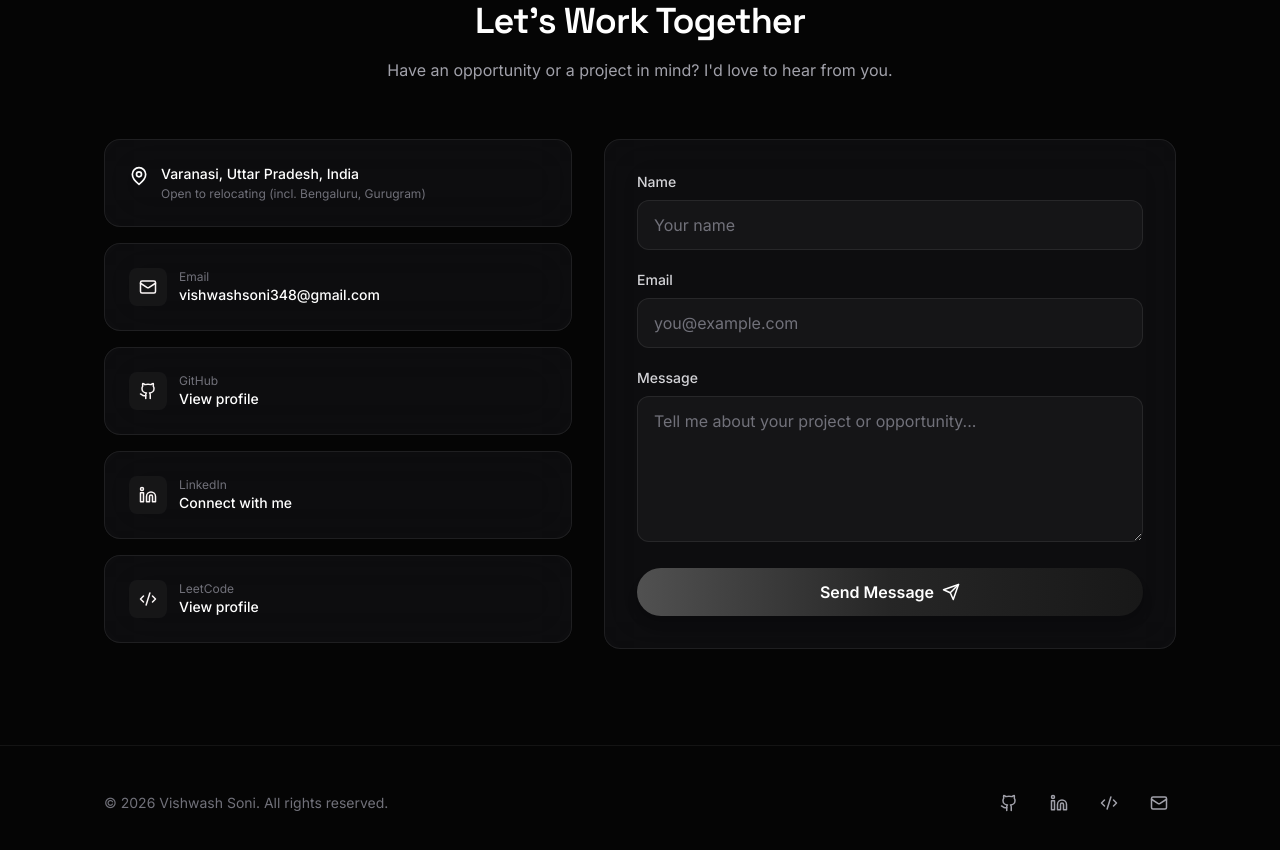
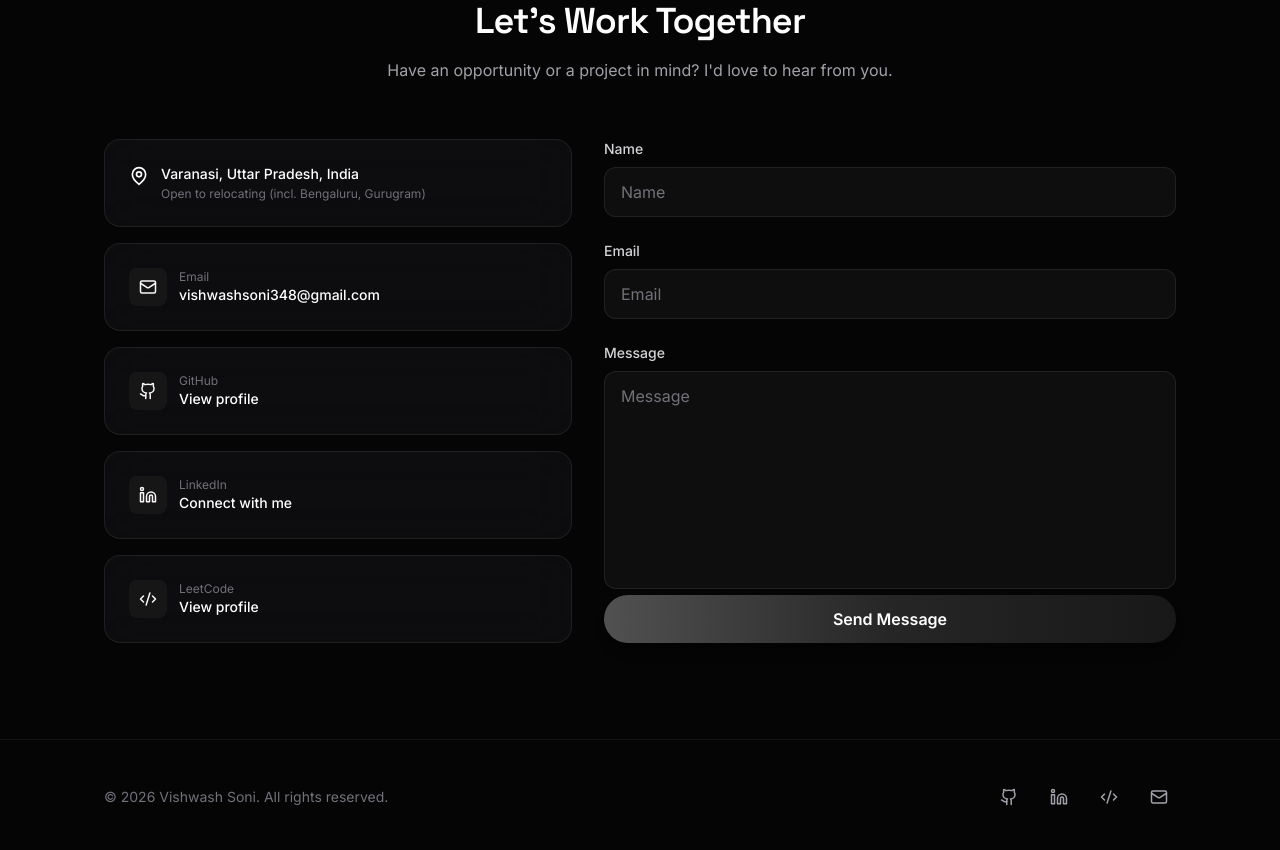
Before and after one commit to vishwash-soni/vishwashPortfolio, a React (Vite) app: page / in a window 1280 px wide. Shown: the part 4460-5310 px from the top of the page. Built offline with nearby package versions, Linux system fonts and the light colour scheme.

Commit message:
react form use

```diff
--- a/package.json
+++ b/package.json
@@ -14,7 +14,8 @@
     "@fontsource/space-grotesk": "^5.3.0",
     "lucide-react": "^0.400.0",
     "react": "^18.3.1",
-    "react-dom": "^18.3.1"
+    "react-dom": "^18.3.1",
+    "react-hook-form": "^7.85.0"
   },
   "devDependencies": {
     "@vitejs/plugin-react": "^4.3.1",
--- a/src/components/ContactForm.jsx
+++ b/src/components/ContactForm.jsx
@@ -1,26 +1,20 @@
-import { useState, useRef } from "react";
-import { Send } from "lucide-react";
-import emailjs from '@emailjs/browser';
+import { useRef, useState } from "react";
+import emailjs from "@emailjs/browser";
+import { useForm } from "react-hook-form";
 
 function ContactForm() {
+  const [status, setStatus] = useState("idle");
   const form = useRef();
+  const {
+    register,
+    handleSubmit,
+    reset,
+    formState: { errors, isSubmitting },
+  } = useForm();
 
-  const [formData, setFormData] = useState({
-    name: "",
-    email: "",
-    message: "",
-  });
+  const onSubmit = async (data) => {
+    console.log(data);
 
-  // "idle" | "submitting" | "success" | "error"
-  const [status, setStatus] = useState("idle");
-
-  const handleChange = (e) => {
-    const { name, value } = e.target;
-    setFormData((prev) => ({ ...prev, [name]: value }));
-  };
-
-  const handleSubmit = async (e) => {
-    e.preventDefault();
     setStatus("submitting");
 
     try {
@@ -31,88 +25,121 @@ function ContactForm() {
         import.meta.env.VITE_EMAILJS_PUBLIC_KEY
       );
 
+      reset()
       setStatus("success");
-      setFormData({ name: "", email: "", message: "" });
-    } catch (err) {
-      console.error("EmailJS error:", err);
+
+      setTimeout(() => {
+        setStatus("idle");
+      }, 3000);
+    } catch (error) {
+      console.error("EmailJS error:", error);
+
       setStatus("error");
+
+      setTimeout(() => {
+        setStatus("idle");
+      }, 3000);
     }
-
-    setTimeout(() => setStatus("idle"), 3000);
   };
 
   return (
-    <form ref={form} onSubmit={handleSubmit} className="glass-card p-8 space-y-5">
+    <form  ref = {form} onSubmit={handleSubmit(onSubmit)}>
+      {/* Name */}
       <div>
-        <label htmlFor="name" className="block text-sm font-medium text-zinc-300 mb-2">
+        <label
+          htmlFor="name"
+          className="block text-sm font-medium text-zinc-300 mb-2"
+        >
           Name
         </label>
+
         <input
           id="name"
-          name="name"
-          type="text"
-          required
-          value={formData.name}
-          onChange={handleChange}
-          placeholder="Your name"
+          placeholder={
+            errors?.name?.message ? "Please Enter your name" : "Name"
+          }
+          {...register("name", {
+            required: "Enter your name",
+          })}
           className="w-full px-4 py-3 rounded-xl bg-white/[0.04] border border-white/[0.08] text-white placeholder-zinc-500 outline-none focus:outline-none focus:ring-0 focus:ring-transparent focus:shadow-none focus:border-white transition-colors duration-200"
         />
       </div>
 
+      {/* Email */}
       <div>
-        <label htmlFor="email" className="block text-sm font-medium text-zinc-300 mb-2">
+        <label
+          htmlFor="email"
+          className="block text-sm font-medium text-zinc-300 mb-2 mt-6"
+        >
           Email
         </label>
+
         <input
           id="email"
-          name="email"
           type="email"
-          required
-          value={formData.email}
-          onChange={handleChange}
-          placeholder="you@example.com"
+          placeholder={
+            errors?.email?.message ? "Please Enter your Email" : "Email"
+          }
+          {...register("email", {
+            required: "Please enter your Email",
+          })}
           className="w-full px-4 py-3 rounded-xl bg-white/[0.04] border border-white/[0.08] text-white placeholder-zinc-500 outline-none focus:outline-none focus:ring-0 focus:ring-transparent focus:shadow-none focus:border-white transition-colors duration-200"
         />
       </div>
 
+      {/* Message */}
       <div>
-        <label htmlFor="message" className="block text-sm font-medium text-zinc-300 mb-2">
+        <label
+          htmlFor="message"
+          className="block text-sm font-medium text-zinc-300 mb-2 mt-6"
+        >
           Message
         </label>
+
         <textarea
           id="message"
-          name="message"
-          required
-          rows={5}
-          value={formData.message}
-          onChange={handleChange}
-          placeholder="Tell me about your project or opportunity..."
-          className="w-full px-4 py-3 rounded-xl bg-white/[0.04] border border-white/[0.08] text-white placeholder-zinc-500 outline-none focus:outline-none focus:ring-0 focus:ring-transparent focus:shadow-none focus:border-white transition-colors duration-200"
+          rows={8}
+          placeholder={
+            errors?.message?.message
+              ? "Please write your message"
+              : "Message"
+          }
+          {...register("message", {
+            required: "Please write your message",
+          })}
+          className="resize-none w-full px-4 py-3 rounded-xl bg-white/[0.04] border border-white/[0.08] text-white placeholder-zinc-500 outline-none focus:outline-none focus:ring-0 focus:ring-transparent focus:shadow-none focus:border-white transition-colors duration-200"
         />
       </div>
 
+      {/* Button */}
       <button
         type="submit"
-        disabled={status === "submitting"}
+        disabled={isSubmitting}
         className="btn-primary w-full disabled:opacity-60 disabled:cursor-not-allowed"
       >
-        {status === "submitting" ? "Sending..." : "Send Message"}
-        {status !== "submitting" && <Send size={18} />}
+        {isSubmitting ? "Sending..." : "Send Message"}
       </button>
 
+      {/* Validation Errors */}
+      {Object.keys(errors).length > 0 && (
+        <p className="text-sm text-[#f00] text-center mt-2">
+          {Object.values(errors)[0].message}
+        </p>
+      )}
+
+      {/* Success Message */}
       {status === "success" && (
-        <p className="text-sm text-[#00ff40] text-center">
+        <p className="text-sm text-[#00ff40] text-center mt-2">
           Message sent! I'll get back to you soon.
         </p>
       )}
 
+      {/* Error Message */}
       {status === "error" && (
-        <p className="text-sm text-[#f00] text-center">
+        <p className="text-sm text-[#f00] text-center mt-2">
           Something went wrong. Please try again or email me directly.
         </p>
       )}
-
-
     </form>
   );
 }
```
Also changed, not shown: 1 other file (tests, documents, lock files or other folders).
